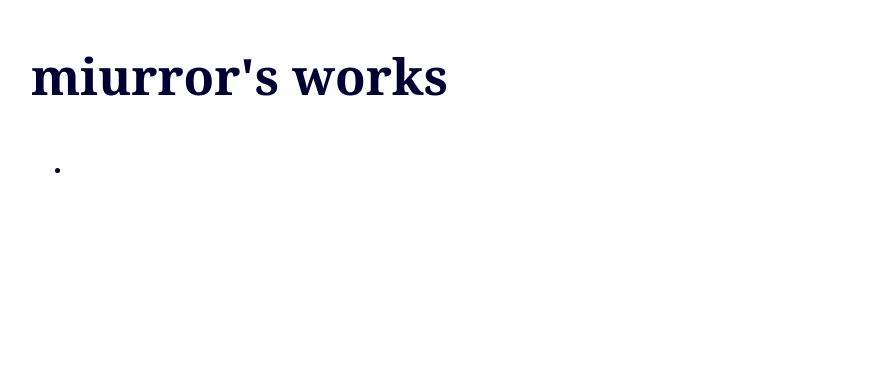
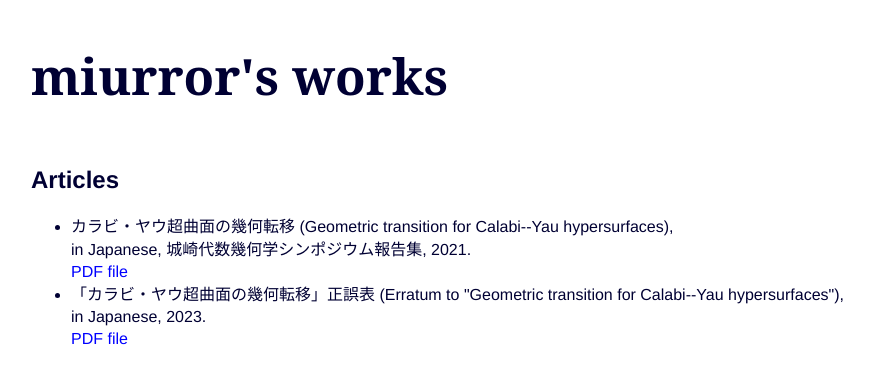
Before and after one commit to miurror/miurror.github.io, a plain HTML site: page index.html in a window 1280 px wide. Shown: the whole page, without its empty margins (7-881 px from the left). Drawn offline with Linux system fonts and the light colour scheme.

Commit message:
add kinosaki2021

```diff
--- a/index.html
+++ b/index.html
@@ -20,8 +20,8 @@
       font-size:16px; float:left; line-height:1.4;}
       #works > p  {padding-left:30px;}
 
-      a {text-decoration:none}
-      a:hover {text-decoration:underline; color:blue;}
+      a {text-decoration:none; color: blue;}
+      a:hover {text-decoration:underline;}
     </style>
   </head>
 
@@ -32,9 +32,19 @@
     </div>
 
     <div id = "works">
-      <ul>
-        <li></li>
-      </ul>
+      <div id = "articles">
+        <h2>Articles</h2>
+        <ul>
+          <li id = "kinosaki2021">カラビ・ヤウ超曲面の幾何転移 (Geometric transition for Calabi--Yau hypersurfaces),<br>
+             in Japanese, 城崎代数幾何学シンポジウム報告集, 2021.<br>
+             <a href = "https://miurror.github.io/articles/kinosaki2021.pdf">PDF file</a>
+          </li>
+          <li>「カラビ・ヤウ超曲面の幾何転移」正誤表 (Erratum to "Geometric transition for Calabi--Yau hypersurfaces"),<br>
+             in Japanese, 2023.</li>
+             <a>PDF file</a>
+          </li>
+        </ul>
+      </div>
     </div>
 
   </div>
```
Also changed, not shown: 1 other file.
